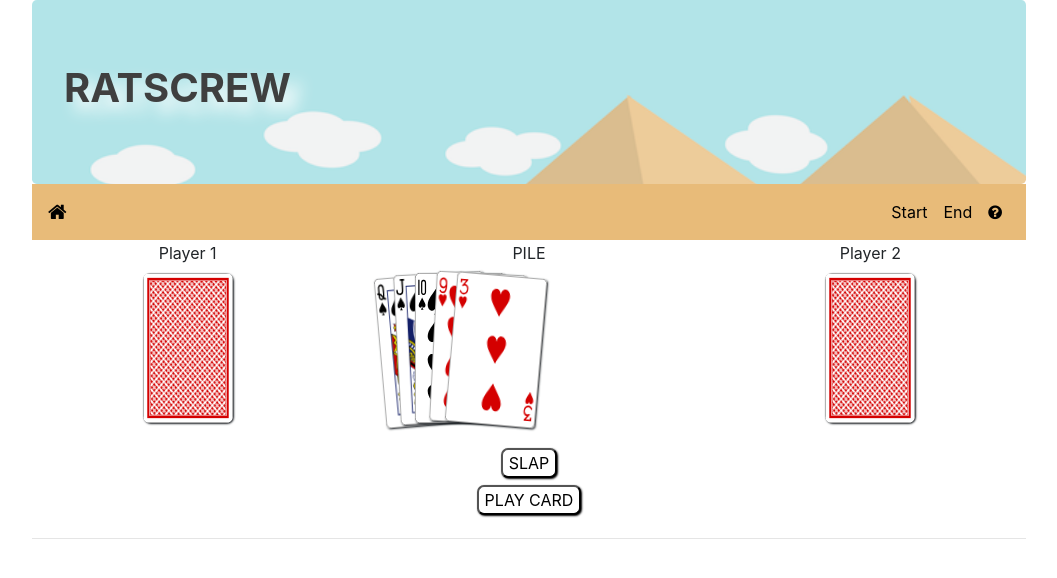
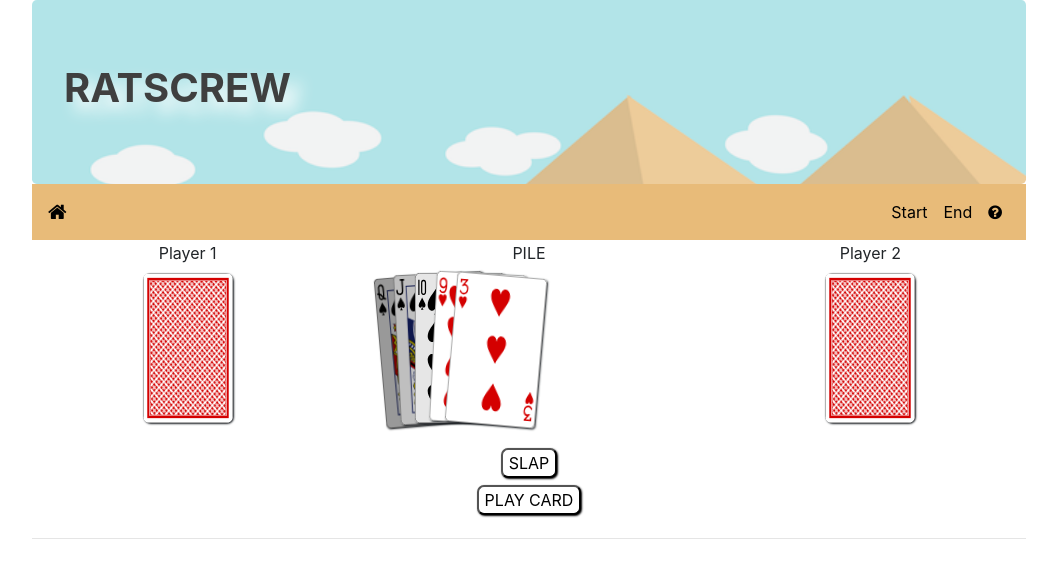
Before and after one commit to masonrich/Project_EgyptianRatscrew_Node, a PHP site: page / in a window 1280 px wide. Shown: the top 578 px of the page, without its empty margins (111-1168 px from the left). Run offline with PHP 8.4, Linux system fonts and the light colour scheme; some libraries are stand-ins or nearby versions.

Commit message:
mafmdkasd

```diff
--- a/index.html
+++ b/index.html
@@ -111,7 +111,7 @@ Date: October 14th, 2019
                        <div>
                           <fieldset>
                              <label>PILE</label>
-                              <div class="hand fan active-hand" style="width: 318px; height: 154px;">
+                              <div id="cardHolder" class="hand fan active-hand">
 
                                     <img class="card" id="card1" src="cards/QS.svg" style="left: 50px; top: 6px; transform: rotate(350deg) translateZ(0px);">
                                     <img class="card" id="card2" src="cards/JS.svg" style="left: 68px; top: 4px; transform: rotate(352deg) translateZ(0px);">
--- a/styles/game.css
+++ b/styles/game.css
@@ -42,15 +42,19 @@ img {
     border-radius: 7px;
     box-shadow: 1px 1px 2px;
 }
-img.draggable {
-    display: block;
-    margin: auto;
+
+#card3 {
+    filter: brightness(90%);
 }
 
-.active-hand{
-    margin: auto;
-    display: block;
+#card2 {
+    filter: brightness(75%);
 }
+
+#card1 {
+    filter: brightness(60%);
+}
+
 
 #pile {
     height: 100%;
```
Also changed, not shown: styles/cards.css (line endings or trailing spaces).
